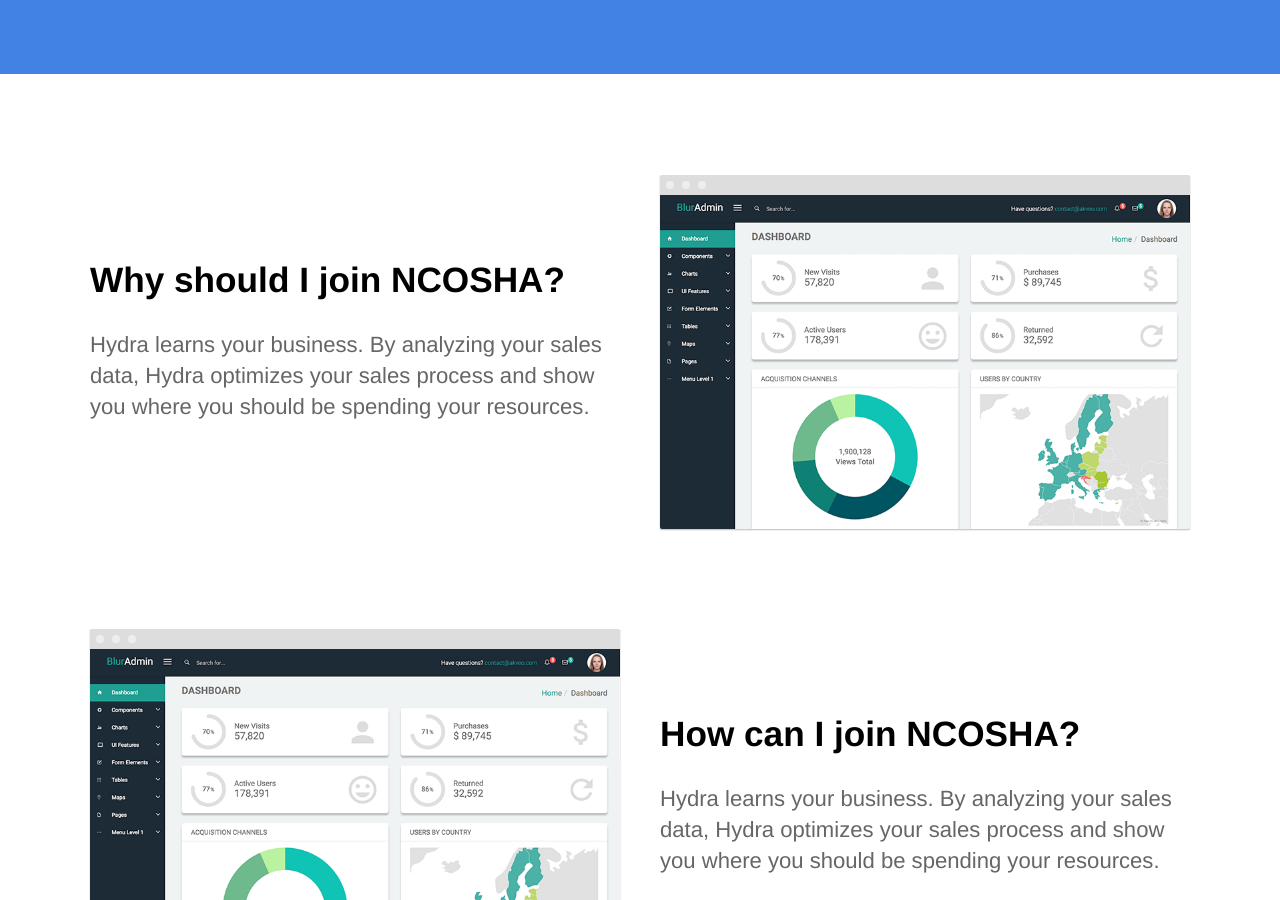
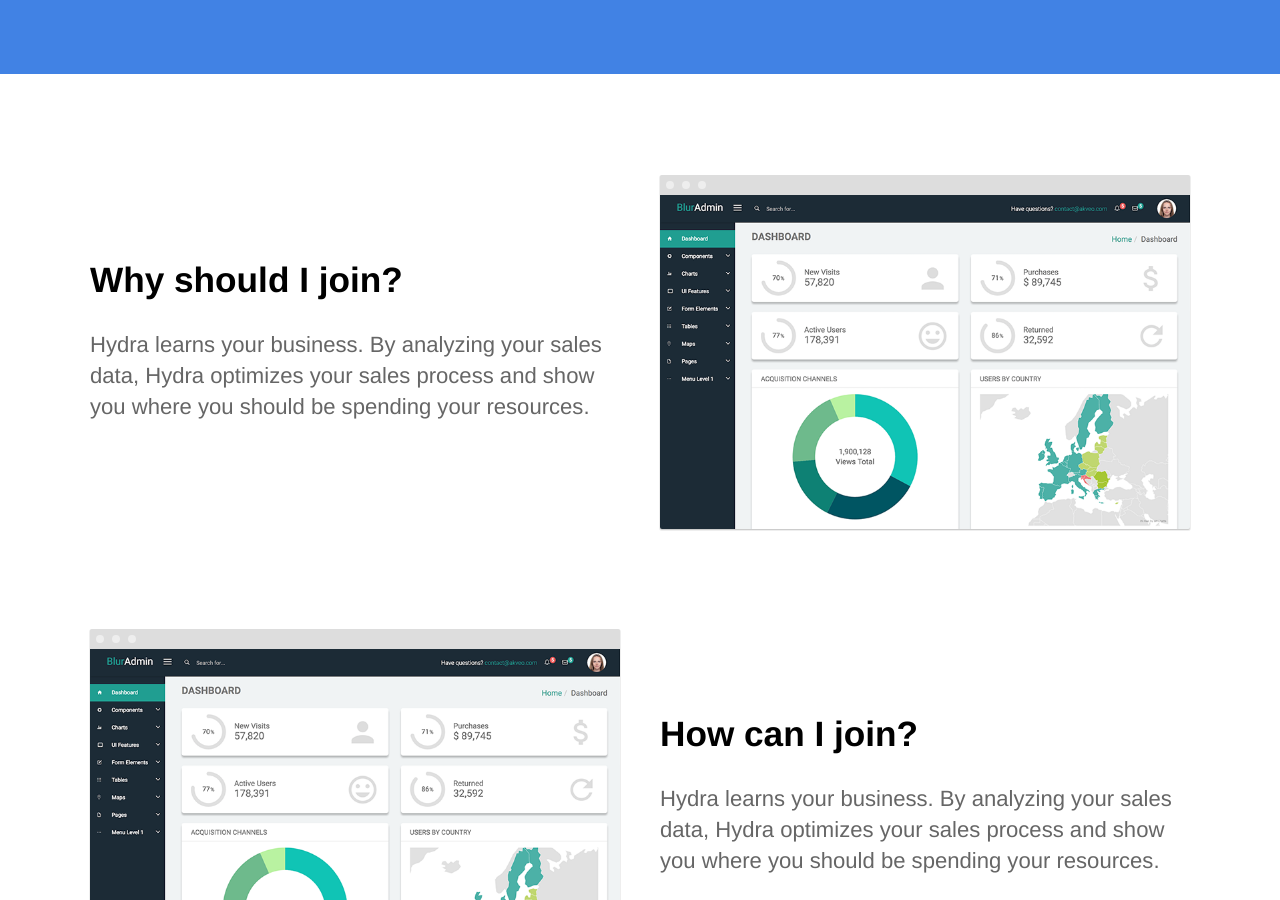
Before and after one commit to hawiabraham/ncosha, a Jekyll site: the page built from index.html, in a window 1280 px wide and 900 px high, scrolled down 415 px. Built offline with Jekyll 4.4.1, drawn with Linux system fonts in a browser that asks for light colours.

Commit message:
Update index.html

```diff
--- a/index.html
+++ b/index.html
@@ -17,7 +17,7 @@
 	<section>
 		<div class="container flex">
 			<div class="text editable">
-				<h2><strong>Why should I join NCOSHA?</strong></h2>
+				<h2><strong>Why should I join?</strong></h2>
 				<p>Hydra learns your business. By analyzing your sales data, Hydra optimizes your sales process and show you where you should be spending your resources. </p>
 			</div>
 			<div class="image">
@@ -29,7 +29,7 @@
 	<section>
 		<div class="container flex">
 			<div class="text editable">
-				<h2><strong>How can I join NCOSHA?</strong></h2>
+				<h2><strong>How can I join?</strong></h2>
 				<p>Hydra learns your business. By analyzing your sales data, Hydra optimizes your sales process and show you where you should be spending your resources.</p>
 			</div>
 			<div class="image">
```
